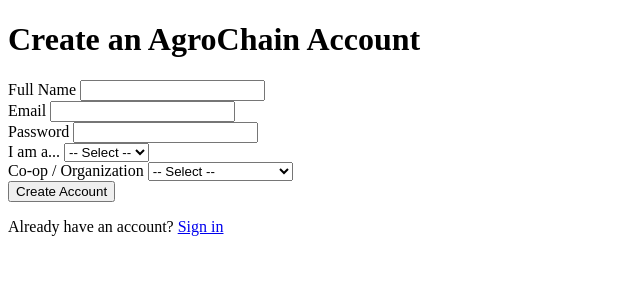
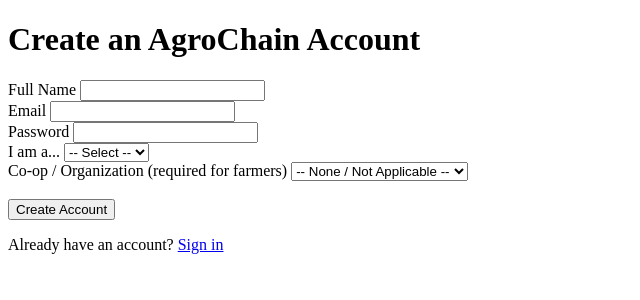
Before and after one commit to Cyberpunk-Edge-Runners/agrochain-saas, a PHP site: page /register.php in a window 1280 px wide. Shown: the top 300 px of the page, without its empty margins (0-640 px from the left). Run offline with PHP 8.4, Linux system fonts and the light colour scheme; data comes from the database, SQL or seed files in the repository.

Commit message:
fix: removed co-op option from registration for buyers.

```diff
--- a/src/register.php
+++ b/src/register.php
@@ -9,31 +9,27 @@ require_once __DIR__ . '/db.php';            // gives us $pdo
 
 $error = '';
 
-// Load the real list of tenants from the DB to populate the dropdown below.
-// We never hardcode this list in the form — if a new co-op gets added to the
-// tenants table tomorrow, this page picks it up automatically.
+// Load the real list of co-ops from the DB to populate the dropdown below.
 $tenants = $pdo->query("SELECT id, name FROM tenants ORDER BY name")->fetchAll();
 
 if ($_SERVER['REQUEST_METHOD'] === 'POST') {
-    // trim() strips accidental leading/trailing whitespace (very common
-    // when people copy-paste an email address, for instance).
     $name      = trim($_POST['name'] ?? '');
     $email     = trim($_POST['email'] ?? '');
     $password  = $_POST['password'] ?? '';
     $role      = $_POST['role'] ?? '';
     $tenant_id = $_POST['tenant_id'] ?? '';
 
-    // Only accept roles that actually exist in the users.role ENUM.
-    // Doing this check in PHP too (not just relying on the DB ENUM) means
-    // we can show a friendly error instead of a raw SQL exception.
     $validRoles = ['farmer', 'buyer', 'driver'];
-
-    // Never trust the tenant_id the browser sent — someone could tamper
-    // with the form and submit a tenant_id that doesn't exist. Cross-check
-    // it against the real list we just loaded from the DB.
     $validTenantIds = array_column($tenants, 'id');
 
-    if ($name === '' || $email === '' || $password === '' || $tenant_id === '') {
+    // Only farmers actually belong to a co-op — a tenant represents a real
+    // organization (e.g. "Volta Farmers Co-op"), and buyers/drivers aren't
+    // members of one just because they use the marketplace. So the co-op
+    // field is required ONLY when role=farmer; for everyone else it's
+    // optional and gets stored as NULL if left blank.
+    $tenantRequired = ($role === 'farmer');
+
+    if ($name === '' || $email === '' || $password === '') {
         $error = 'Please fill in every field.';
     } elseif (!filter_var($email, FILTER_VALIDATE_EMAIL)) {
         $error = 'That doesn\'t look like a valid email address.';
@@ -41,26 +37,30 @@ if ($_SERVER['REQUEST_METHOD'] === 'POST') {
         $error = 'Password must be at least 8 characters.';
     } elseif (!in_array($role, $validRoles, true)) {
         $error = 'Please choose a valid role.';
-    } elseif (!in_array((int) $tenant_id, $validTenantIds, true)) {
+    } elseif ($tenantRequired && $tenant_id === '') {
+        $error = 'Please choose your co-op — required for farmer accounts.';
+    } elseif ($tenant_id !== '' && !in_array((int) $tenant_id, $validTenantIds, true)) {
+        // Someone selected/submitted a tenant that doesn't actually exist —
+        // whether that's tampering with the form or a stale dropdown, don't
+        // let an invalid tenant_id reach the INSERT.
         $error = 'Please choose a valid co-op.';
     } else {
+        // Normalize: empty string -> real NULL for the database, not the
+        // literal string "" (which would fail the FOREIGN KEY silently
+        // miscast, or just be wrong data).
+        $tenantIdForInsert = $tenant_id === '' ? null : (int) $tenant_id;
+
         try {
-            // password_hash() with PASSWORD_BCRYPT is the whole point here:
-            // we never store the actual password anywhere, only a one-way
-            // hash of it. Even if the users table leaked, an attacker still
-            // can't read anyone's real password back out of password_hash.
             $hash = password_hash($password, PASSWORD_BCRYPT);
 
             $stmt = $pdo->prepare(
                 "INSERT INTO users (tenant_id, name, email, role, password_hash) VALUES (?, ?, ?, ?, ?)"
             );
-            $stmt->execute([$tenant_id, $name, $email, $role, $hash]);
+            $stmt->execute([$tenantIdForInsert, $name, $email, $role, $hash]);
 
-            // Log the new user straight in rather than making them submit
-            // the login form immediately after — one less step of friction.
             $_SESSION['user'] = [
                 'id'        => $pdo->lastInsertId(),
-                'tenant_id' => (int) $tenant_id,
+                'tenant_id' => $tenantIdForInsert,
                 'name'      => $name,
                 'email'     => $email,
                 'role'      => $role,
@@ -70,9 +70,6 @@ if ($_SERVER['REQUEST_METHOD'] === 'POST') {
             exit;
 
         } catch (PDOException $e) {
-            // Error code 23000 = integrity constraint violation — in this
-            // table, that almost always means the email UNIQUE constraint
-            // was hit (someone already registered with that email).
             if ($e->getCode() === '23000') {
                 $error = 'An account with that email already exists.';
             } else {
@@ -111,7 +108,7 @@ if ($_SERVER['REQUEST_METHOD'] === 'POST') {
         </label><br>
 
         <label>I am a...
-            <select name="role" required>
+            <select name="role" id="role" required onchange="toggleTenantField()">
                 <option value="">-- Select --</option>
                 <option value="farmer">Farmer</option>
                 <option value="buyer">Buyer</option>
@@ -119,20 +116,44 @@ if ($_SERVER['REQUEST_METHOD'] === 'POST') {
             </select>
         </label><br>
 
-        <label>Co-op / Organization
-            <select name="tenant_id" required>
-                <option value="">-- Select --</option>
+        <div id="tenant-field">
+            <label>Co-op / Organization <span id="tenant-hint">(required for farmers)</span>
+                <select name="tenant_id" id="tenant_id">
+                    <option value="">-- None / Not Applicable --</option>
                     <?php foreach ($tenants as $tenant): ?>
                         <option value="<?= (int) $tenant['id'] ?>">
                             <?= htmlspecialchars($tenant['name']) ?>
                         </option>
                     <?php endforeach; ?>
                 </select>
-        </label><br>
+            </label>
+        </div><br>
 
         <button type="submit">Create Account</button>
     </form>
 
     <p>Already have an account? <a href="/login.php">Sign in</a></p>
+
+    <script>
+        // Small progressive-enhancement touch: mark the co-op field as
+        // browser-required only when "Farmer" is picked, so buyers/drivers
+        // aren't blocked by a required attribute that doesn't apply to
+        // them. The REAL enforcement is server-side in the PHP above —
+        // this JS is just UX, never trusted as the actual security check
+        // (anyone can disable JS or edit the DOM before submitting).
+        function toggleTenantField() {
+            const role = document.getElementById('role').value;
+            const tenantSelect = document.getElementById('tenant_id');
+            const hint = document.getElementById('tenant-hint');
+
+            if (role === 'farmer') {
+                tenantSelect.required = true;
+                hint.textContent = '(required for farmers)';
+            } else {
+                tenantSelect.required = false;
+                hint.textContent = '(optional)';
+            }
+        }
+    </script>
 </body>
 </html>
```
Also changed, not shown: database/init.sql (+10 -6 lines), src/login.php (+5 -4 lines). Lines whose indentation alone changed are shown as unchanged.
